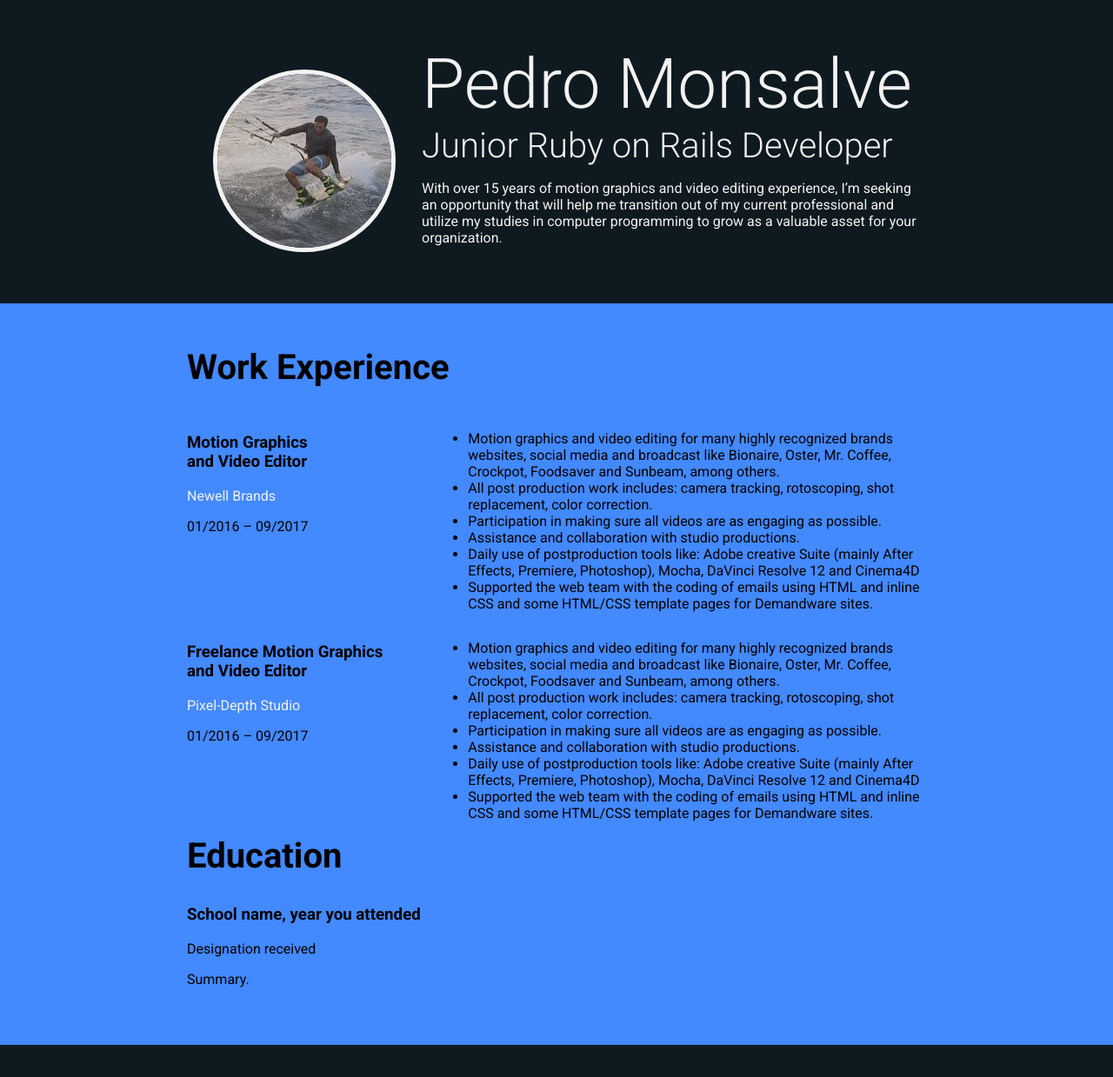
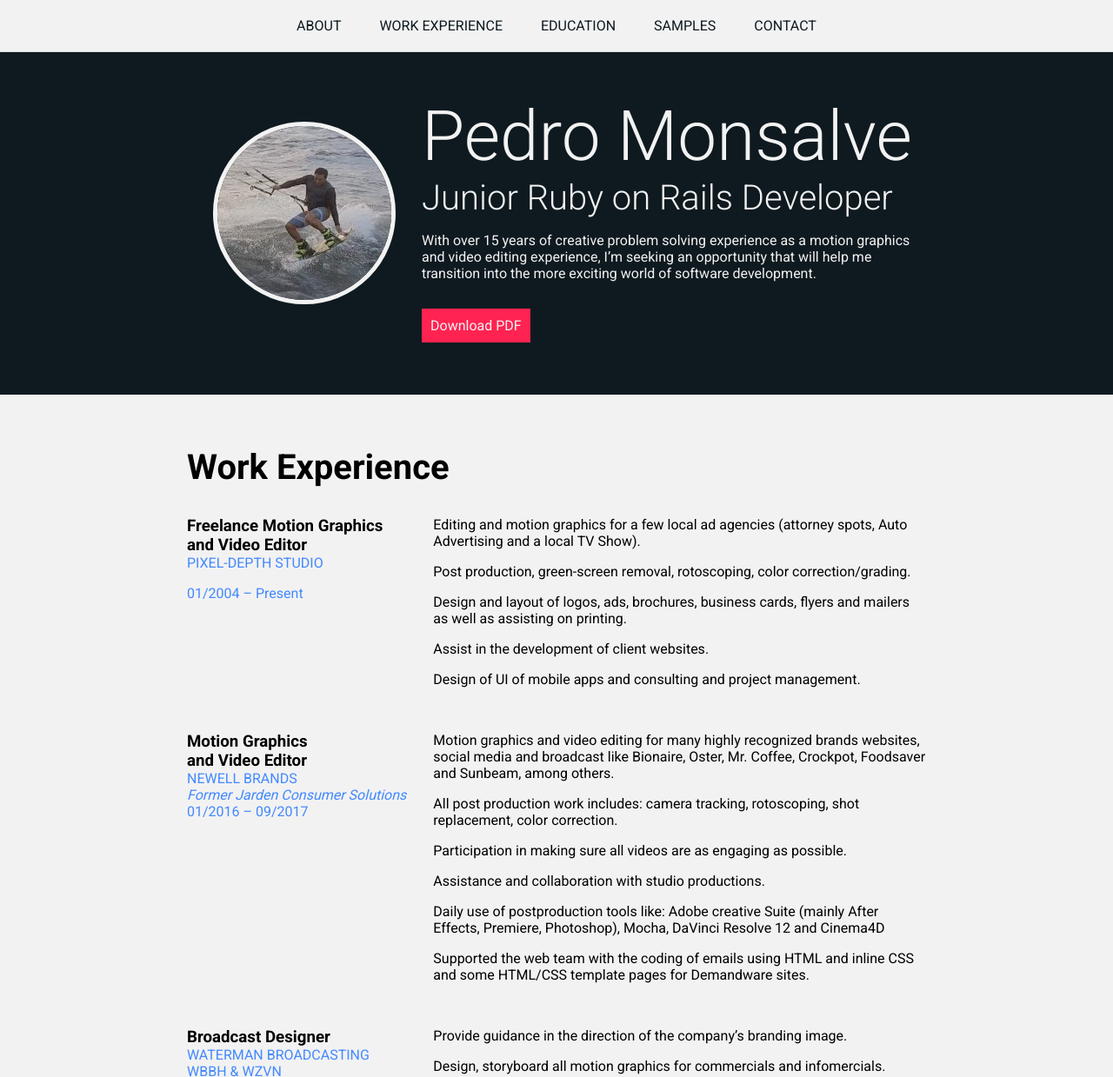
Before and after one commit to codeloopy/codeloopy.github.io, a plain HTML site: page index.html in a window 1280 px wide. Shown: the top 1239 px of the page at 87% size. Drawn offline with Linux system fonts and the light colour scheme.

Commit message:
all information in, styling

```diff
--- a/css/style.css
+++ b/css/style.css
@@ -36,8 +36,12 @@ h2 {
   margin-top: 0;
 }
 
+h3 {
+  margin: 0;
+}
+
 a {
-  color: #f2f2f2;
+  color: #4389ff;
   text-decoration: none
 }
 
@@ -49,19 +53,33 @@ a:hover {
 .wrapper {
   max-width: 950px;
   margin: 0 auto;
-  padding: 50px;
+  padding: 60px 50px;
+
 }
 
 .col-narrow {
   width: 33.3333%;
   float: left;
-  min-height: 200px;
 }
 
 .col-wide {
   width: 66.6667%;
   float: left;
-  min-height: 200px;
+}
+
+.uppercase {
+  text-transform: uppercase;
+}
+
+.button {
+  background-color: #ff2351;
+  padding: 10px;
+  color: #f2f2f2;
+  display: inline-block;
+}
+
+.button:hover {
+  color: #0f1a20;
 }
 
 
@@ -69,10 +87,20 @@ a:hover {
 Header and footer
 --------------------- */
 
+header {
+  margin-top: 10px;
+  padding-top: 40px;
+  position: relative;
+}
+
 header, footer {
   background-color: #0f1a20;
   color: #f2f2f2;
+}
 
+.download {
+  position: relative;
+  margin-top: 15px;
 }
 
 /*   header   */
@@ -90,9 +118,7 @@ header h1, header h2 {
   border: solid #f2f2f2 5px;
 }
 
-.profile-content {
 
-}
 
 
 /*   Footer   */
@@ -106,13 +132,54 @@ footer {
 }
 
 
+/* ---------------------
+Navigation
+--------------------- */
+nav {
+  text-align: center;
+  position: fixed;
+  top: 0;
+  width: 100%;
+  background-color: #f2f2f2;
+  border-bottom: 1px solid #ddd;
+}
+
+nav a {
+  display: inline-block;
+  padding: 20px 20px;
+  text-transform: uppercase;
+  color: #0f1a20;
+}
+
+nav.a {
+  color: #0f1a20;
+}
+
+
+
 
 /* ---------------------
 Work Experience
 --------------------- */
 
 .work {
-  background-color: #4389ff;
+  background-color: #f2f2f2;
+}
+
+h3 ~ p {
+  margin: 0;
+}
+
+.job-desc p:first-of-type {
+  margin-top: 0;
+}
+
+.job-desc {
+  margin-bottom: 35px;
+}
+
+.col-narrow p {
+  color: #4389ff;
 }
 
 
@@ -121,5 +188,27 @@ Education
 --------------------- */
 
 .education {
-    background-color: #4389ff;
+  background-color: #f2f2f2;
 }
+
+p + h3 {
+  margin-top: 25px;
+}
+
+
+
+/* ---------------------
+Samples
+--------------------- */
+
+.samples {
+  background-color: #ff2351;;
+}
+
+.samples h2 {
+  color: #f2f2f2;
+}
+
+.reel {
+  text-align: center;
+}
--- a/index.html
+++ b/index.html
@@ -10,106 +10,133 @@
 <body>
   <!-- // Intro -->
   <header>
-    <div class="wrapper">
+      <!-- // Nav -->
+    <nav>
+      <a href="#about">About</a>
+      <a href="#work">Work Experience</a>
+      <a href="#education">Education</a>
+      <a href="#samples">Samples</a>
+      <a href="#contact">Contact</a>
+    </nav>
+
+    <div class="wrapper" id="about">
       <img src="images/me.jpg" alt="Your Name" class="profile-img">
       <div class="profile-content">
         <h1>Pedro Monsalve</h1>
         <h2>Junior Ruby on Rails Developer</h2>
-        <p>With over 15 years of motion graphics and video editing experience, I’m
-        seeking an opportunity that will help me transition out of my current professional and
-        utilize my studies in computer programming to grow as a valuable asset for your
-        organization.</p>
+        <p>With over 15 years of creative problem solving experience as a motion graphics
+        and video editing experience, I’m seeking an opportunity that will help me
+        transition into the more exciting world of software development.</p>
       </div>
+      <a href="download/pedro_monsalve_resume_04_17.pdf" download class="button download">Download PDF</a>
     </div>
   </header>
 
   <main>
     <!-- // Work Experience -->
-    <section class="work">
+    <section class="work" id="work">
       <div class="wrapper">
         <h2>Work Experience</h2>
+
+        <!-- Experience 2 -->
+        <div class="col-narrow job-desc">
+          <h3>Freelance Motion Graphics<br>and Video Editor</h3>
+          <a href="https://www.pixel-depth.com" target="_blank"><p class="uppercase">Pixel-Depth Studio</p></a>
+          <p>01/2004 &ndash; Present</p>
+        </div>
+
+        <div class="col-wide job-desc">
+          <p>Editing and motion graphics for a few local ad agencies (attorney spots, Auto Advertising and a local TV Show).</p>
+          <p>Post production, green-screen removal, rotoscoping, color correction/grading.</p>
+          <p>Design and layout of logos, ads, brochures, business cards, flyers and mailers as well as assisting on printing.</p>
+          <p>Assist in the development of client websites.</p>
+          <p>Design of UI of mobile apps and consulting and project management.</p>
+        </div>
+
 
         <!-- Experience 1 -->
         <div class="col-narrow">
           <h3>Motion Graphics<br>and Video Editor</h3>
-          <a href="#"><p>Newell Brands</p></a>
+          <p class="uppercase">Newell Brands</p>
+          <p><em>Former Jarden Consumer Solutions</em></p>
           <p>01/2016 &ndash; 09/2017</p>
         </div>
 
-        <div class="col-wide">
-          <ul>
-            <li>Motion graphics and video editing for many highly recognized brands websites,
-            social media and broadcast like Bionaire, Oster, Mr. Coffee, Crockpot, Foodsaver
-            and Sunbeam, among others.</li>
-            <li>All post production work includes: camera tracking, rotoscoping,
-            shot replacement, color correction.</li>
-            <li>Participation in making sure all videos are as engaging as possible.</li>
-            <li>Assistance and collaboration with studio productions.</li>
-            <li>Daily use of postproduction tools like: Adobe creative Suite
-            (mainly After Effects, Premiere, Photoshop), Mocha, DaVinci Resolve 12
-            and Cinema4D</li>
-            <li>Supported the web team with the coding of emails using HTML and inline CSS
-            and some HTML/CSS template pages for Demandware sites.</li>
-          </ul>
+        <div class="col-wide job-desc">
+
+          <p>Motion graphics and video editing for many highly recognized brands websites,
+              social media and broadcast like Bionaire, Oster, Mr. Coffee, Crockpot, Foodsaver
+              and Sunbeam, among others.</p>
+          <p>All post production work includes: camera tracking, rotoscoping,
+              shot replacement, color correction.</p>
+          <p>Participation in making sure all videos are as engaging as possible.</p>
+          <p>Assistance and collaboration with studio productions.</p>
+          <p>Daily use of postproduction tools like: Adobe creative Suite
+              (mainly After Effects, Premiere, Photoshop), Mocha, DaVinci Resolve 12
+              and Cinema4D</p>
+          <p>Supported the web team with the coding of emails using HTML and inline CSS
+              and some HTML/CSS template pages for Demandware sites.</p>
         </div>
 
-        <!-- Experience 2 -->
+        <!-- Experience 3 -->
         <div class="col-narrow">
-          <h3>Freelance Motion Graphics<br>and Video Editor</h3>
-          <a href="https://www.pixel-depth.com" target="_blank"><p>Pixel-Depth Studio</p></a>
-          <p>01/2016 &ndash; 09/2017</p>
+          <h3>Broadcast Designer</h3>
+          <p class="uppercase">Waterman Broadcasting <br> WBBH &amp; WZVN</p>
+          <p>11/2011 &ndash; 12/2015</p>
         </div>
 
-        <div class="col-wide">
-          <ul>
-            <li>Motion graphics and video editing for many highly recognized brands websites,
-            social media and broadcast like Bionaire, Oster, Mr. Coffee, Crockpot, Foodsaver
-            and Sunbeam, among others.</li>
-            <li>All post production work includes: camera tracking, rotoscoping,
-            shot replacement, color correction.</li>
-            <li>Participation in making sure all videos are as engaging as possible.</li>
-            <li>Assistance and collaboration with studio productions.</li>
-            <li>Daily use of postproduction tools like: Adobe creative Suite
-            (mainly After Effects, Premiere, Photoshop), Mocha, DaVinci Resolve 12
-            and Cinema4D</li>
-            <li>Supported the web team with the coding of emails using HTML and inline CSS
-            and some HTML/CSS template pages for Demandware sites.</li>
-          </ul>
+        <div class="col-wide job-desc">
+
+          <p>Provide guidance in the direction of the company’s branding image.</p>
+          <p>Design, storyboard all motion graphics for commercials and infomercials.</p>
+          <p>Design and assis development and testing of company websites for
+              further CMS integration and development.</p>
+          <p>Pre-production planning, project management and budgeting.</p>
+          <p>Design and layout of logos, ads, brochures and other deliverables for print and campaigns.</p>
         </div>
-
-
       </div>
     </section>
 
 
     <!-- // Education -->
-    <section class="education">
+    <section class="education" id="education">
       <div class="wrapper">
         <h2>Education</h2>
 
-        <!-- School details: copy this whole block to add more schools. -->
-        <h3>School name, year you attended</h3>
-        <p>Designation received</p>
+        <h3>Freecodecamp.com</h3>
+        <p>Front-End Development</p>
+        <p>Working toward the front-end development course on <a href="http://www.freecodecamp.com">freecodecamp</a></p>
 
-        <!-- Add as many paragraphs as you need. -->
-        <p>Summary.</p>
-        <!-- End of school details. -->
+        <h3>Palm Beach State College</h3>
+        <p>Computer Programming Program</p>
+        <p>Taking some courses at night following PBSC program: Logic, C and C#,
+          Systems &amp; Applications, Linux Fundamentals, Network Technologies.</p>
+      </div>
+    </section>
+
+
+     <!-- // Samples -->
+    <section class="samples" id="samples">
+      <div class="wrapper">
+        <h2>My Reel</h2>
+        <div class="reel">
+          <iframe width="560" height="315" src="https://www.youtube.com/embed/5vZpc5dGcNw" frameborder="0" allowfullscreen></iframe>
+        </div>
       </div>
     </section>
   </main>
 
   <!-- // Footer & contact info -->
-  <footer>
+  <footer id="contact">
     <div class="wrapper">
       <h2>Let's Keep in Touch!</h2>
 
       <!-- Social media and contact links. Add or remove any networks. -->
       <div class="contact-info">
           <a href="mailto:email@example.com">codeloopy@gmail.com</a>
-          <a href="http://www.pedromonsalve.com" target="_blank">my website</a>
+          <a href="http://www.pedromonsalve.com" target="_blank">gfx design</a>
           <a href="https://twitter.com/Megaloopy" target="_blank">Twitter</a>
-          <a href="#" target="_blank">LinkedIn</a>
-          <a href="#" target="_blank">Facebook</a>
+          <a href="https://www.linkedin.com/in/pedrom/" target="_blank">LinkedIn</a>
       </div>
 
       <p>&copy; 2017 by Pedro Monsalve</p>
```
Also changed, not shown: 1 other file.
